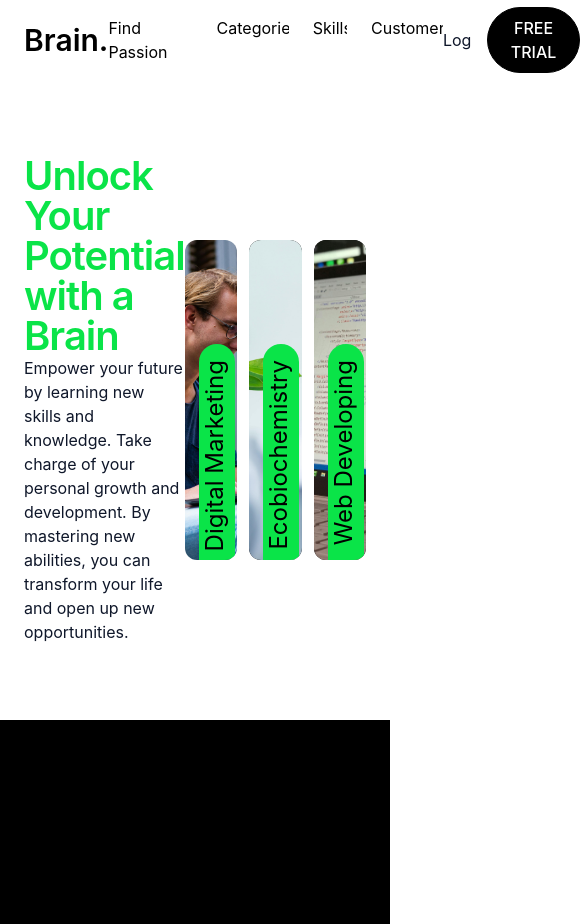
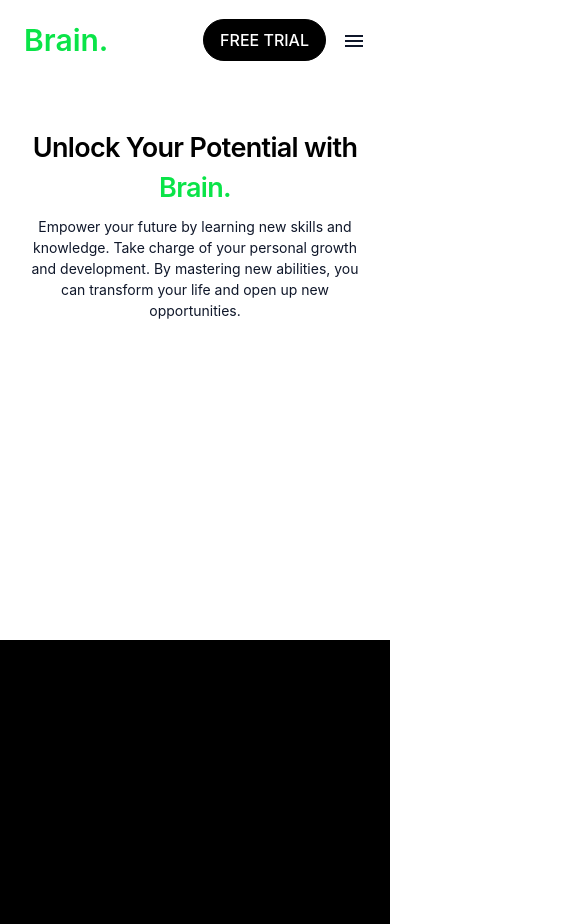
Before and after one commit to ParshvLimbad/brain-landing-page, a React (Vite) app: page / in a window 390 px wide. Shown: the whole page, 580 px wide, since content can reach past the window. Built offline with nearby package versions, Linux system fonts and the light colour scheme; what tw-elements would draw is missing.

Commit message:
Optimized responsive ness

```diff
--- a/package.json
+++ b/package.json
@@ -15,6 +15,7 @@
     "@mui/icons-material": "^5.16.5",
     "@mui/material": "^5.16.5",
     "@radix-ui/react-alert-dialog": "^1.0.4",
+    "@radix-ui/react-dialog": "^1.1.1",
     "@radix-ui/react-slot": "^1.0.2",
     "class-variance-authority": "^0.6.1",
     "clsx": "^1.2.1",
--- a/src/Navbar.jsx
+++ b/src/Navbar.jsx
@@ -1,19 +1,47 @@
 import React from "react";
 import "./index.css";
+import {
+  Sheet,
+  SheetContent,
+  SheetDescription,
+  SheetHeader,
+  SheetTitle,
+  SheetTrigger,
+  SheetClose,
+} from "@/components/ui/sheet";
+import MenuIcon from "@mui/icons-material/Menu";
 
 const Navbar = () => {
   return (
     <nav className="flex flex-row justify-between h-20 items-center xl:px-44 md:px-12 px-6">
-      <h1 className="font-semibold text-3xl text-black">Brain.</h1>
-      <ul className="flex flex-row gap-6 text-black">
+      <h1 className="font-semibold text-3xl text-[#0AE448]">Brain.</h1>
+      <ul className="lg:flex hidden flex-row gap-6 text-black">
         <li className="link-underline">Find Passion</li>
         <li className="link-underline">Categories</li>
         <li className="link-underline">Skills</li>
         <li className="link-underline">Customers</li>
       </ul>
       <div className="flex flex-row gap-4 items-center">
-        <p className="link-underline">Login</p>
+        <p className="link-underline xl:flex lg:flex hidden">Login</p>
         <button className="button-side-hover">Free Trial</button>
+        <Sheet>
+          <SheetTrigger className="xl:hidden lg:hidden">
+            <MenuIcon />
+          </SheetTrigger>
+          <SheetContent>
+            <SheetHeader>
+              <SheetDescription>
+                <ul className="flex flex-col gap-4 text-black">
+                  <li className="cursor-pointer">Login</li>
+                  <li className="cursor-pointer">Find Passion</li>
+                  <li className="cursor-pointer">Categories</li>
+                  <li className="cursor-pointer">Skills</li>
+                  <li className="cursor-pointer">Customers</li>
+                </ul>
+              </SheetDescription>
+            </SheetHeader>
+          </SheetContent>
+        </Sheet>
       </div>
     </nav>
   );
--- a/src/SectionOne.jsx
+++ b/src/SectionOne.jsx
@@ -12,13 +12,14 @@
   ];
 
   return (
-    <section className="xl:px-44 md:px-12 px-6 bg-white h-[40rem] flex flex-row justify-between items-center">
-      <div className="flex flex-row">
+    <section className="xl:px-28 md:px-12 px-6 bg-white xl:h-[40rem] lg:h-[40rem] md:h-[35rem] h-[35rem] flex xl:flex-row lg:flex-row md:flex-col flex-col xl:justify-between lg:justify-between xl:gap-0 lg:gap-0 gap-12 items-center">
+      <div className="flex flex-row justify-center">
         <div>
-          <h2 className="text-[40px] text-[#0AE448] tracking-tight leading-10 font-semibold max-w-[25rem]">
-            Unlock Your Potential with a Brain
+          <h2 className="xl:text-[50px] xl:mt-0 lg:mt-0 mt-12 md:text-[35px] text-[27px] xl:text-left md:text-center lg:text-left text-center xl:max-w-[29rem] md:max-w-[33rem] text-black tracking-tight leading-10 font-semibold mb-2">
+            Unlock Your Potential with
+            <span className="text-[#0AE448]"> Brain.</span>
           </h2>
-          <p className="max-w-[28rem]">
+          <p className="lg:max-w-[28rem] md:max-w-[33rem] md:text-[14px] text-[14px] xl:text-left md:text-center lg:text-left text-center">
             Empower your future by learning new skills and knowledge. Take
             charge of your personal growth and development. By mastering new
             abilities, you can transform your life and open up new
@@ -26,7 +27,7 @@
           </p>
         </div>
       </div>
-      <div className="flex flex-row gap-3 w-[40rem] overflow-hidden justify-between">
+      <div className="xl:flex lg:flex md:flex hidden flex-row gap-3 w-[40rem] overflow-hidden justify-between">
         {courses.map((course) => (
           <div
             className="h-80 w-[13rem] hover:w-[23rem] bg-black ease-in-out duration-500 rounded-xl overflow-hidden relative"
--- /dev/null
+++ b/src/components/ui/sheet.tsx
@@ -0,0 +1,140 @@
+"use client";
+
+import * as React from "react";
+import * as SheetPrimitive from "@radix-ui/react-dialog";
+import { cva, type VariantProps } from "class-variance-authority";
+import { X } from "lucide-react";
+
+import { cn } from "@/lib/utils";
+
+const Sheet = SheetPrimitive.Root;
+
+const SheetTrigger = SheetPrimitive.Trigger;
+
+const SheetClose = SheetPrimitive.Close;
+
+const SheetPortal = SheetPrimitive.Portal;
+
+const SheetOverlay = React.forwardRef<
+  React.ElementRef<typeof SheetPrimitive.Overlay>,
+  React.ComponentPropsWithoutRef<typeof SheetPrimitive.Overlay>
+>(({ className, ...props }, ref) => (
+  <SheetPrimitive.Overlay
+    className={cn(
+      "fixed inset-0 z-50 bg-black/80  data-[state=open]:animate-in data-[state=closed]:animate-out data-[state=closed]:fade-out-0 data-[state=open]:fade-in-0",
+      className
+    )}
+    {...props}
+    ref={ref}
+  />
+));
+SheetOverlay.displayName = SheetPrimitive.Overlay.displayName;
+
+const sheetVariants = cva(
+  "fixed z-50 gap-4 bg-background p-6 shadow-lg transition ease-in-out data-[state=open]:animate-in data-[state=closed]:animate-out data-[state=closed]:duration-300 data-[state=open]:duration-500",
+  {
+    variants: {
+      side: {
+        top: "inset-x-0 top-0 border-b data-[state=closed]:slide-out-to-top data-[state=open]:slide-in-from-top",
+        bottom:
+          "inset-x-0 bottom-0 border-t data-[state=closed]:slide-out-to-bottom data-[state=open]:slide-in-from-bottom",
+        left: "inset-y-0 left-0 h-full w-3/4 border-r data-[state=closed]:slide-out-to-left data-[state=open]:slide-in-from-left sm:max-w-sm",
+        right:
+          "inset-y-0 right-0 h-full w-2/4  border-l data-[state=closed]:slide-out-to-right data-[state=open]:slide-in-from-right sm:max-w-sm",
+      },
+    },
+    defaultVariants: {
+      side: "right",
+    },
+  }
+);
+
+interface SheetContentProps
+  extends React.ComponentPropsWithoutRef<typeof SheetPrimitive.Content>,
+    VariantProps<typeof sheetVariants> {}
+
+const SheetContent = React.forwardRef<
+  React.ElementRef<typeof SheetPrimitive.Content>,
+  SheetContentProps
+>(({ side = "right", className, children, ...props }, ref) => (
+  <SheetPortal>
+    <SheetOverlay />
+    <SheetPrimitive.Content
+      ref={ref}
+      className={cn(sheetVariants({ side }), className)}
+      {...props}
+    >
+      {children}
+      <SheetPrimitive.Close className="absolute right-4 top-4 rounded-sm opacity-70 ring-offset-background transition-opacity hover:opacity-100 focus:outline-none focus:ring-2 focus:ring-ring focus:ring-offset-2 disabled:pointer-events-none data-[state=open]:bg-secondary">
+        <X className="h-4 w-4" />
+        <span className="sr-only">Close</span>
+      </SheetPrimitive.Close>
+    </SheetPrimitive.Content>
+  </SheetPortal>
+));
+SheetContent.displayName = SheetPrimitive.Content.displayName;
+
+const SheetHeader = ({
+  className,
+  ...props
+}: React.HTMLAttributes<HTMLDivElement>) => (
+  <div
+    className={cn(
+      "flex flex-col space-y-2 text-center sm:text-left",
+      className
+    )}
+    {...props}
+  />
+);
+SheetHeader.displayName = "SheetHeader";
+
+const SheetFooter = ({
+  className,
+  ...props
+}: React.HTMLAttributes<HTMLDivElement>) => (
+  <div
+    className={cn(
+      "flex flex-col-reverse sm:flex-row sm:justify-end sm:space-x-2",
+      className
+    )}
+    {...props}
+  />
+);
+SheetFooter.displayName = "SheetFooter";
+
+const SheetTitle = React.forwardRef<
+  React.ElementRef<typeof SheetPrimitive.Title>,
+  React.ComponentPropsWithoutRef<typeof SheetPrimitive.Title>
+>(({ className, ...props }, ref) => (
+  <SheetPrimitive.Title
+    ref={ref}
+    className={cn("text-lg font-semibold text-foreground", className)}
+    {...props}
+  />
+));
+SheetTitle.displayName = SheetPrimitive.Title.displayName;
+
+const SheetDescription = React.forwardRef<
+  React.ElementRef<typeof SheetPrimitive.Description>,
+  React.ComponentPropsWithoutRef<typeof SheetPrimitive.Description>
+>(({ className, ...props }, ref) => (
+  <SheetPrimitive.Description
+    ref={ref}
+    className={cn("text-sm text-muted-foreground", className)}
+    {...props}
+  />
+));
+SheetDescription.displayName = SheetPrimitive.Description.displayName;
+
+export {
+  Sheet,
+  SheetPortal,
+  SheetOverlay,
+  SheetTrigger,
+  SheetClose,
+  SheetContent,
+  SheetHeader,
+  SheetFooter,
+  SheetTitle,
+  SheetDescription,
+};
--- a/src/index.css
+++ b/src/index.css
@@ -5,12 +5,12 @@
 @layer utilities {
   .button-side-hover {
     @apply relative overflow-hidden rounded-full border border-[1px] border-black px-4 py-2 font-medium uppercase transition-colors bg-black;
-    @apply before:absolute before:left-0 before:top-0 before:h-full before:w-full before:origin-top-left before:scale-x-0 before:rounded-full before:bg-[#0AE448] before:transition-transform before:duration-300 before:content-[''];
+    @apply before:absolute before:left-0 before:top-0 before:h-full before:w-full before:origin-top-left before:scale-x-0 before:rounded-full before:bg-[#0AE448] before:transition-transform before:duration-500 before:content-[''];
     @apply text-white hover:text-black before:hover:scale-x-100;
     @apply z-[1] before:-z-[1];
   }
   .link-underline {
-    @apply relative inline-block cursor-pointer overflow-hidden before:absolute before:bottom-0 before:bg-[#0AE448] before:left-0 before:h-[2px] before:w-full before:origin-left before:scale-x-0 before:transition-transform before:duration-300 before:ease-in-out before:content-[''] hover:before:scale-x-100;
+    @apply relative cursor-pointer overflow-hidden before:absolute before:bottom-0 before:bg-[#0AE448] before:left-0 before:h-[2px] before:w-full before:origin-left before:scale-x-0 before:transition-transform before:duration-300 before:ease-in-out before:content-[''] hover:before:scale-x-100;
   }
   #img-text {
     @apply rotate-[-90deg] duration-500 ease-in-out bg-[#0AE448] rounded-full;
```
Also changed, not shown: 1 other file (tests, documents, lock files or other folders).
